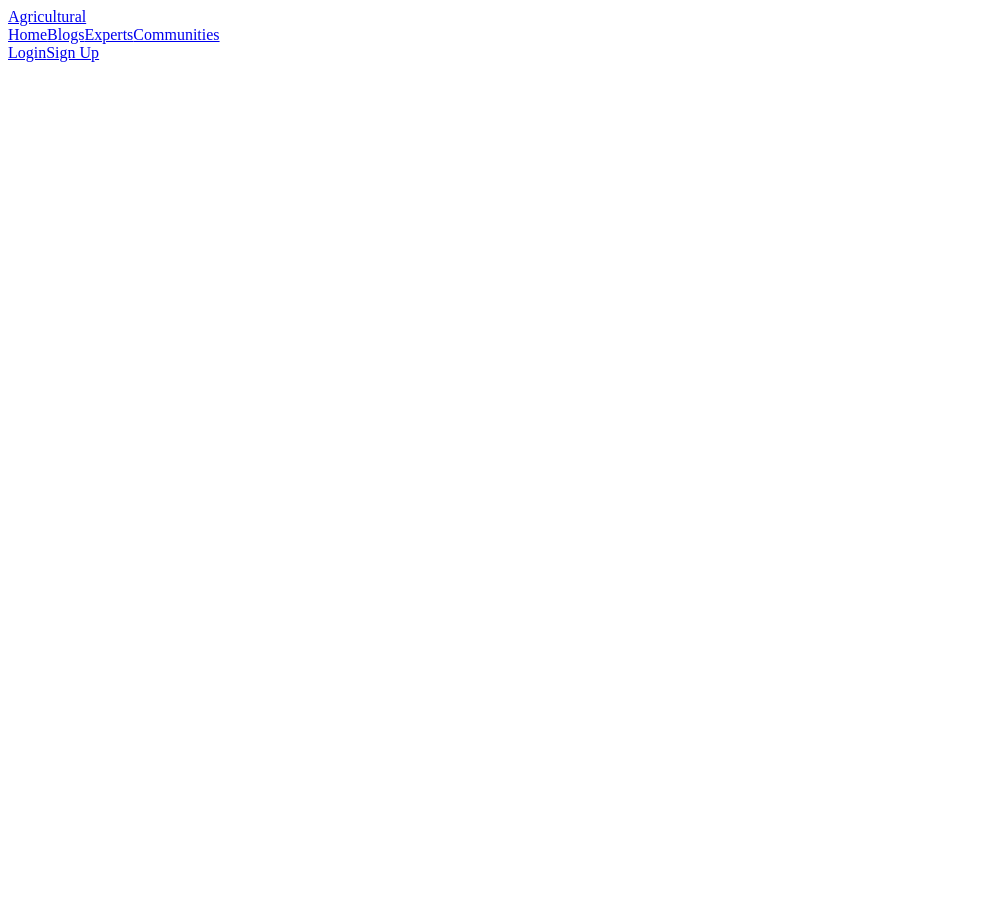
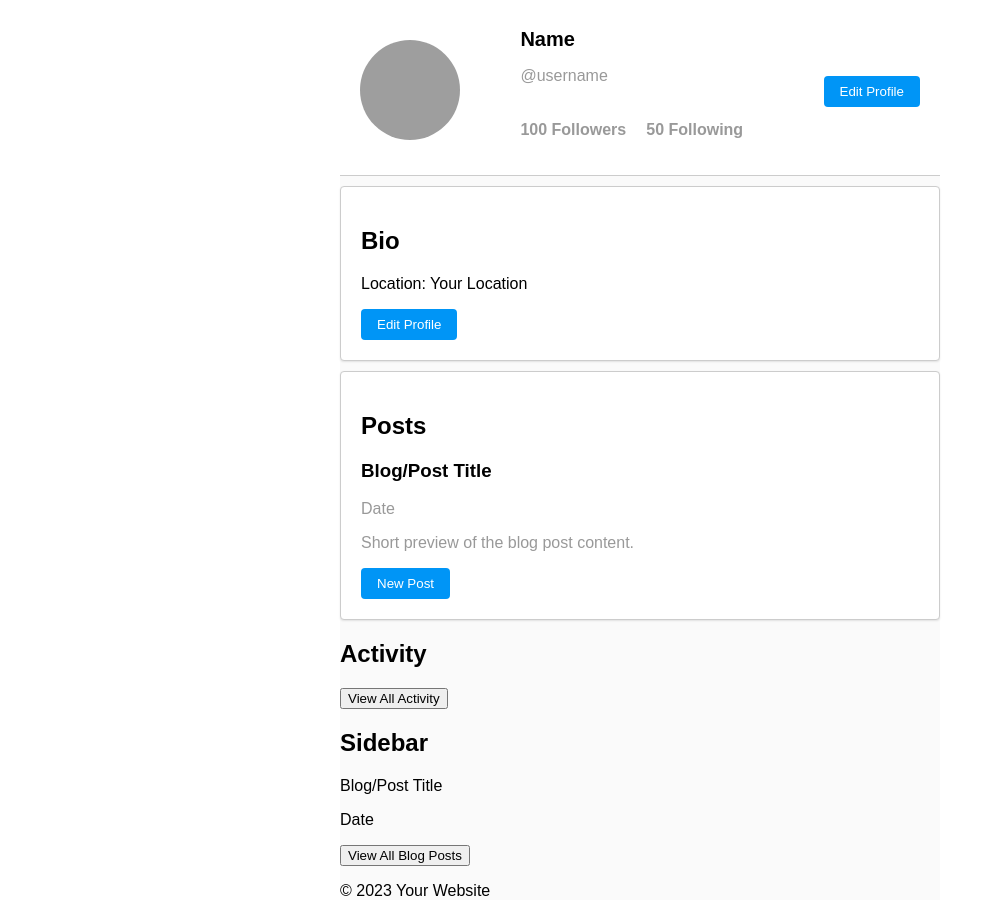
Before and after one commit to ahmednoorzakaria/AgricultresuperappFrontend, a React (Create React App) app: page / in a window 1280 px wide. Shown: the whole page, without its empty margins (0-995 px from the left). Before the commit the page ends 800 px from the top, so only its background shows below. Built offline with nearby package versions, Linux system fonts and the light colour scheme; grey boxes are pictures that could not be loaded; a web font is replaced by a local one.

Commit message:
profile page

```diff
--- a/src/App.js
+++ b/src/App.js
@@ -1,24 +1,19 @@
 import logo from './logo.svg';
 import './App.css';
+import Navbar from './components/Navbar';
+import { Routes, Route } from 'react-router-dom';
+import ProfilePage from './components/ProfilePage';
 
 
 function App() {
   return (
-    <div className="App">
-      <header className="App-header">
-        <img src={logo} className="App-logo" alt="logo" />
-        <p>
-          Edit <code>src/App.js</code> and save to reload.
-        </p>
-        <a
-          className="App-link"
-          href="https://reactjs.org"
-          target="_blank"
-          rel="noopener noreferrer"
-        >
-          Learn React
-        </a>
-      </header>
+    <div className="">
+      <Navbar />
+
+      <Routes>
+
+
+      </Routes>
     </div>
   );
 }
--- a/src/components/Navbar.js
+++ b/src/components/Navbar.js
@@ -1,5 +1,6 @@
 import React from 'react'
 import { Link } from 'react-router-dom'
+import  './Navbar.css'
 
 function Navbar() {
   return (
--- /dev/null
+++ b/src/components/ProfilePage.css
@@ -0,0 +1,103 @@
+/* ProfilePage.css */
+
+.profile-page {
+  max-width: 600px;
+  margin: 0 auto;
+  font-family: Arial, sans-serif;
+  background-color: #fafafa;
+}
+
+/* Header styles */
+header {
+  display: flex;
+  align-items: center;
+  justify-content: space-between;
+  padding: 20px;
+  background-color: #fff;
+  border-bottom: 1px solid #ccc;
+}
+
+.profile-picture img {
+  width: 100px;
+  height: 100px;
+  border-radius: 50%;
+  object-fit: cover;
+}
+
+.profile-details h1 {
+  font-size: 20px;
+  margin: 0;
+}
+
+.profile-details p {
+  font-size: 16px;
+  color: #999;
+}
+
+.edit-profile-button {
+  background-color: #0095f6;
+  color: #fff;
+  border: none;
+  border-radius: 4px;
+  padding: 8px 16px;
+  cursor: pointer;
+}
+
+/* Follow count styles */
+.follow-count {
+  display: flex;
+  align-items: center;
+  font-size: 16px;
+  margin-top: 20px;
+}
+
+.follow-count p {
+  font-weight: bold;
+  margin-right: 20px;
+}
+
+/* Bio section styles */
+.bio-section {
+  padding: 20px;
+  background-color: #fff;
+  margin: 10px 0;
+  border: 1px solid #ccc;
+  border-radius: 4px;
+  box-shadow: 0 1px 2px rgba(0, 0, 0, 0.1);
+}
+
+.edit-bio-button {
+  background-color: #0095f6;
+  color: #fff;
+  border: none;
+  border-radius: 4px;
+  padding: 8px 16px;
+  cursor: pointer;
+}
+
+/* Blog/Post section styles */
+.blog-post-section {
+  background-color: #fff;
+  border: 1px solid #ccc;
+  border-radius: 4px;
+  box-shadow: 0 1px 2px rgba(0, 0, 0, 0.1);
+  margin: 10px 0;
+  padding: 20px;
+}
+
+.blog-post h2 {
+  font-size: 20px;
+}
+
+.blog-post p {
+  color: #999;
+}
+
+.create-post-button {
+  background-color: #0095f6;
+  color: #fff;
+  border: none;
+  border-radius: 4px;
+  padding: 8px 16px;
+  cursor: pointer;
+}
--- /dev/null
+++ b/src/components/ProfilePage.js
@@ -0,0 +1,107 @@
+import React from 'react';
+import './ProfilePage.css';
+
+function ProfilePicture() {
+  return (
+    <div className="profile-picture">
+      <img src="https://www.google.com/search?q=profile+logo+image+agricultural+website+&tbm=isch&ved=2ahUKEwjMrMCmsqKCAxVmsCcCHdEZBm4Q2-cCegQIABAA&oq=profile+logo+image+agricultural+website+&gs_lcp=CgNpbWcQA1DDBlihUGDDVGgAcAB4AIAByQOIAcckkgEHMi03LjYuMpgBAKABAaoBC2d3cy13aXotaW1nwAEB&sclient=img&ei=pg1CZczBN-bgnsEP0bOY8AY&bih=664&biw=1296#imgrc=8qbccAKfGSQ0bM" alt="User Profile" />
+    </div>
+  );
+}
+
+function FollowCount({ followers, following }) {
+  return (
+    <div className="follow-count">
+      <p>{followers} Followers</p>
+      <p>{following} Following</p>
+    </div>
+  );
+
+}
+
+function BioSection() {
+  return (
+    <div className="bio-section">
+      <h2>Bio</h2>
+      <p>
+
+      </p>
+      <p>Location: Your Location</p>
+      <button className="edit-bio-button">Edit Profile</button>
+    </div>
+  );
+}
+
+function BlogPostSection() {
+  return (
+    <div className="blog-post-section">
+      <h2>Posts</h2>
+      <div className="blog-post">
+        <h3>Blog/Post Title</h3>
+        <p>Date</p>
+        <p>Short preview of the blog post content.</p>
+      </div>
+      {/* Repeat the structure for multiple blog posts */}
+      <button className="create-post-button">New Post</button>
+    </div>
+  );
+}
+function ActivitySection() {
+  return (
+    <div className="activity-section">
+      <h2>Activity</h2>
+      <div className="activity-item">
+        {/* Display recent activity items, e.g., new followers, likes, comments */}
+      </div>
+      <button className="view-activity-button">View All Activity</button>
+    </div>
+  );
+}
+
+function SidebarSection() {
+  return (
+    <div className="sidebar-section">
+      <h2>Sidebar</h2>
+      <div className="recent-blog-posts">
+        <p>Blog/Post Title</p>
+        <p>Date</p>
+      </div>
+      {/* Repeat the structure for multiple recent blog posts */}
+      <button className="view-blog-button">View All Blog Posts</button>
+    </div>
+  );
+}
+
+function Footer() {
+  return (
+    <div className="footer">
+      <p>&copy; 2023 Your Website</p>
+      <div className="social-media-icons">
+        {/* Add social media icons and links here */}
+      </div>
+    </div>
+  );
+}
+
+function ProfilePage() {
+  return (
+    <div className="profile-page">
+      <header>
+        <ProfilePicture />
+        <div className="profile-details">
+          <h1>Name</h1>
+          <p>@username</p>
+          <FollowCount followers={100} following={50} />
+        </div>
+        <button className="edit-profile-button">Edit Profile</button>
+      </header>
+      <BioSection />
+      <BlogPostSection />
+      <ActivitySection />
+      <SidebarSection />
+      <Footer />
+    </div>
+  );
+}
+
+export default ProfilePage;
--- a/src/index.js
+++ b/src/index.js
@@ -4,13 +4,13 @@ import ReactDOM from 'react-dom/client';
 import App from './App';
 import reportWebVitals from './reportWebVitals';
 import  { BrowserRouter } from 'react-router-dom'
-import Navbar from './components/Navbar';
+import ProfilePage from './components/ProfilePage';
 
 const root = ReactDOM.createRoot(document.getElementById('root'));
 root.render(
   <React.StrictMode>
     <BrowserRouter>
-      <Navbar />
+     <ProfilePage/>
     </BrowserRouter>
   </React.StrictMode>
 );
--- a/src/pages/SignUpPage.js
+++ b/src/pages/SignUpPage.js
@@ -32,3 +32,4 @@ return (
     </form>
    );
 }
+export default SignUp;
```
